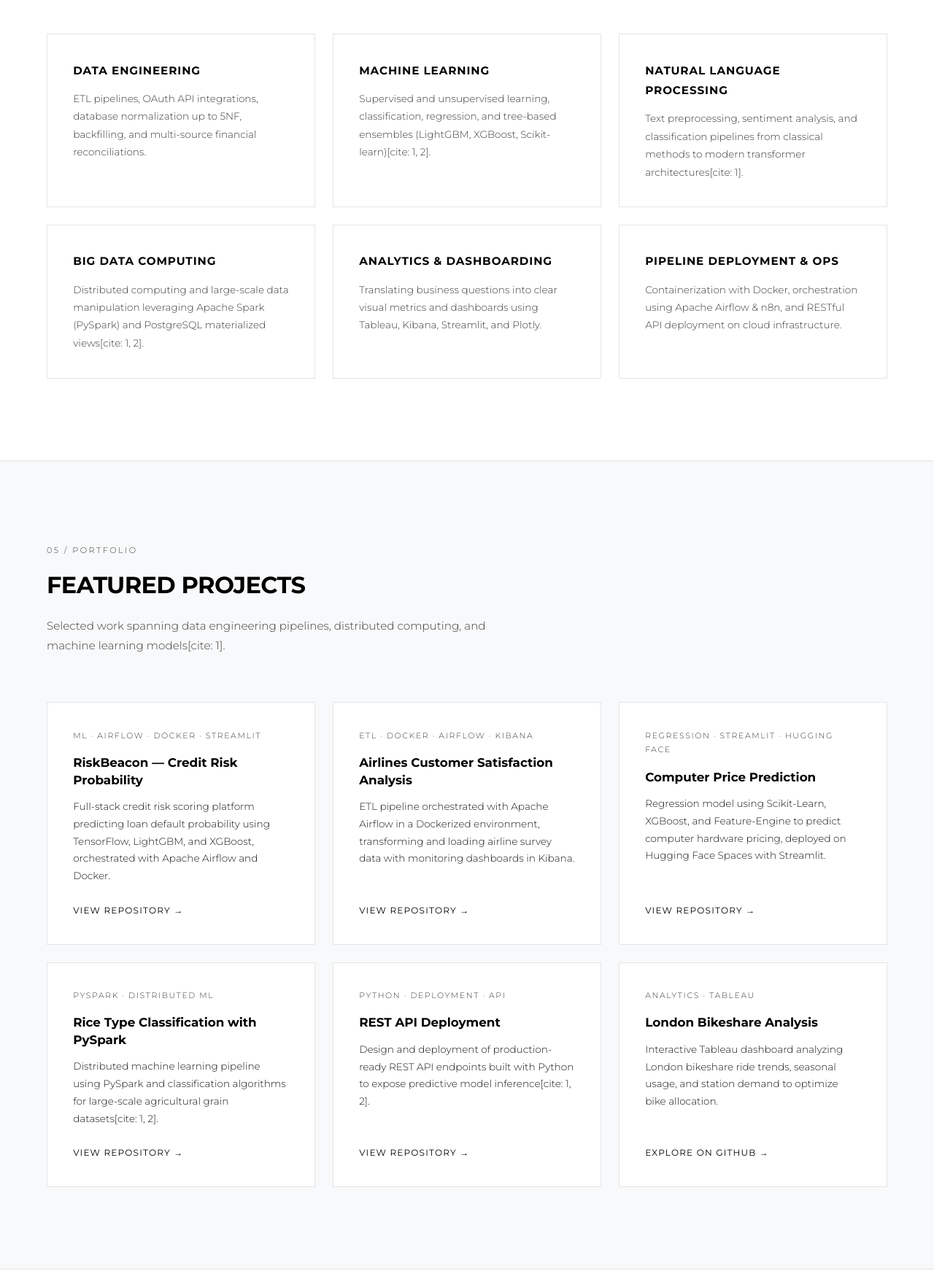
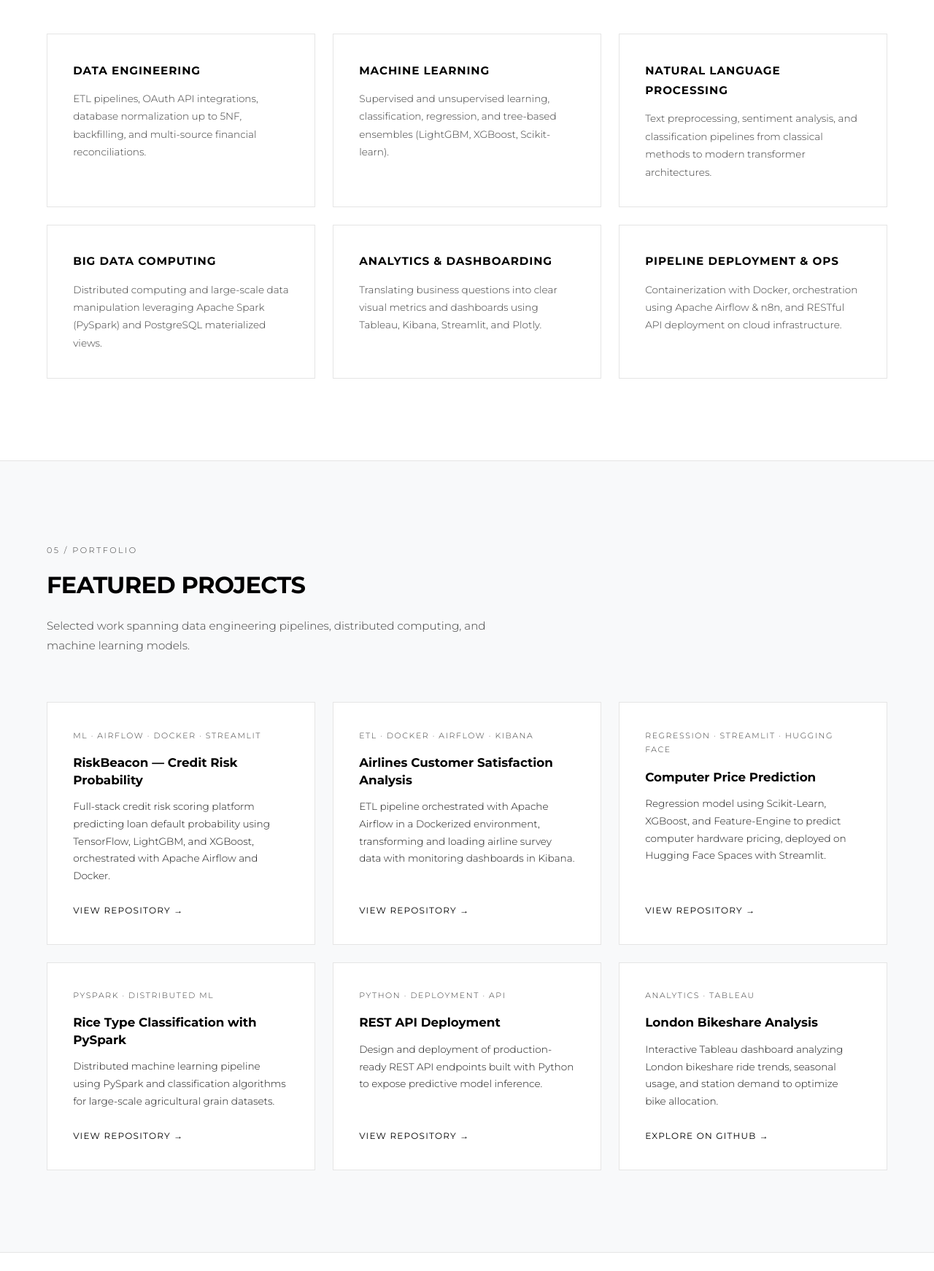
Before and after one commit to mnabilp/mnabilp.github.io, a plain HTML site: page index.html in a window 1280 px wide. Shown: the part 3880-5622 px from the top of the page at 73% size. Drawn offline with Linux system fonts and the light colour scheme.

Commit message:
Update index.html

```diff
--- a/index.html
+++ b/index.html
@@ -757,7 +757,7 @@ footer{
         <div class="clean-year">2019 – 2024</div>
         <div class="clean-title">Bachelor of Informatics (S.Kom) — GPA 3.92 / 4.00</div>
         <div class="clean-org">Universitas Pembangunan Nasional Veteran Jakarta</div>
-        <div class="clean-desc">Undergraduate research in sentiment analysis and classification algorithms using NLP. Core coursework in data structures, algorithms, relational databases, and software engineering[cite: 1].</div>
+        <div class="clean-desc">Undergraduate research in sentiment analysis and classification algorithms using NLP. Core coursework in data structures, algorithms, relational databases, and software engineering.</div>
       </div>
       <div class="clean-item">
         <div class="clean-year">Jan 2026 – Apr 2026</div>
@@ -827,15 +827,15 @@ footer{
     </div>
     <div class="expertise-box">
       <div class="expertise-name">Machine Learning</div>
-      <div class="expertise-desc">Supervised and unsupervised learning, classification, regression, and tree-based ensembles (LightGBM, XGBoost, Scikit-learn)[cite: 1, 2].</div>
+      <div class="expertise-desc">Supervised and unsupervised learning, classification, regression, and tree-based ensembles (LightGBM, XGBoost, Scikit-learn).</div>
     </div>
     <div class="expertise-box">
       <div class="expertise-name">Natural Language Processing</div>
-      <div class="expertise-desc">Text preprocessing, sentiment analysis, and classification pipelines from classical methods to modern transformer architectures[cite: 1].</div>
+      <div class="expertise-desc">Text preprocessing, sentiment analysis, and classification pipelines from classical methods to modern transformer architectures.</div>
     </div>
     <div class="expertise-box">
       <div class="expertise-name">Big Data Computing</div>
-      <div class="expertise-desc">Distributed computing and large-scale data manipulation leveraging Apache Spark (PySpark) and PostgreSQL materialized views[cite: 1, 2].</div>
+      <div class="expertise-desc">Distributed computing and large-scale data manipulation leveraging Apache Spark (PySpark) and PostgreSQL materialized views.</div>
     </div>
     <div class="expertise-box">
       <div class="expertise-name">Analytics & Dashboarding</div>
@@ -853,7 +853,7 @@ footer{
   <div class="section-header">
     <div class="section-idx">05 / Portfolio</div>
     <h2 class="section-title">Featured Projects</h2>
-    <p class="section-desc">Selected work spanning data engineering pipelines, distributed computing, and machine learning models[cite: 1].</p>
+    <p class="section-desc">Selected work spanning data engineering pipelines, distributed computing, and machine learning models.</p>
   </div>
   <div class="projects-grid">
     <a class="proj-card" href="https://github.com/mnabilp/RiskBeacon-credit-risk-probability" target="_blank">
@@ -877,13 +877,13 @@ footer{
     <a class="proj-card" href="https://github.com/mnabilp/pyspark-rice-type-classification" target="_blank">
       <div class="proj-category">PySpark · Distributed ML</div>
       <h3 class="proj-title">Rice Type Classification with PySpark</h3>
-      <p class="proj-text">Distributed machine learning pipeline using PySpark and classification algorithms for large-scale agricultural grain datasets[cite: 1, 2].</p>
+      <p class="proj-text">Distributed machine learning pipeline using PySpark and classification algorithms for large-scale agricultural grain datasets.</p>
       <div class="proj-link-hint">View Repository &rarr;</div>
     </a>
     <a class="proj-card" href="https://github.com/mnabilp/restapi" target="_blank">
       <div class="proj-category">Python · Deployment · API</div>
       <h3 class="proj-title">REST API Deployment</h3>
-      <p class="proj-text">Design and deployment of production-ready REST API endpoints built with Python to expose predictive model inference[cite: 1, 2].</p>
+      <p class="proj-text">Design and deployment of production-ready REST API endpoints built with Python to expose predictive model inference.</p>
       <div class="proj-link-hint">View Repository &rarr;</div>
     </a>
     <a class="proj-card" href="https://github.com/mnabilp" target="_blank">
```
